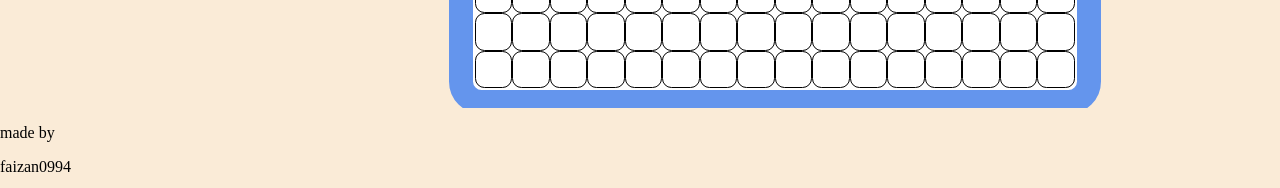
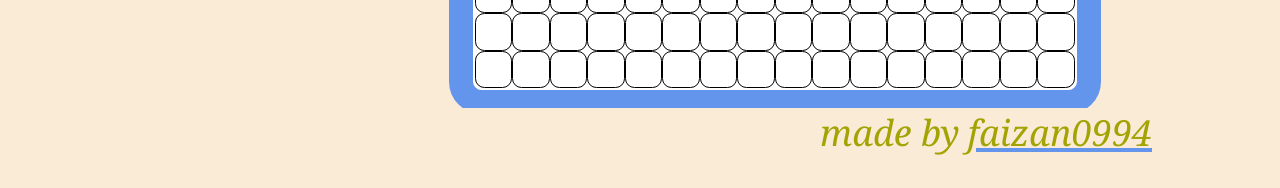
Before and after one commit to Faizan0994/TOP_Etch_A_Sketch, a plain HTML site: page index.html in a window 1280 px wide. Shown: the part 612-800 px from the top of the page. Drawn offline with Linux system fonts and the light colour scheme.

Commit message:
Stylize footer

```diff
--- a/style.css
+++ b/style.css
@@ -30,8 +30,26 @@ body {
 }
 
 .footer {
+    display: flex;
+    padding: 0% 10%;
+    justify-content: flex-end;
+    gap: 8px;
     height: 10vh;
     background-color: antiquewhite;
+}
+
+#p1, #p2 {
+    color: rgb(163, 163, 3);
+    font-style: italic;
+    font-family: Georgia, helvetica, Times, serif;
+    margin: 0%;
+    font-size: 36px;
+}
+
+#p2 {
+    text-decoration: underline;
+    text-decoration-thickness: 4px;
+    text-decoration-color: cornflowerblue;
 }
 
 .canvas {
```
